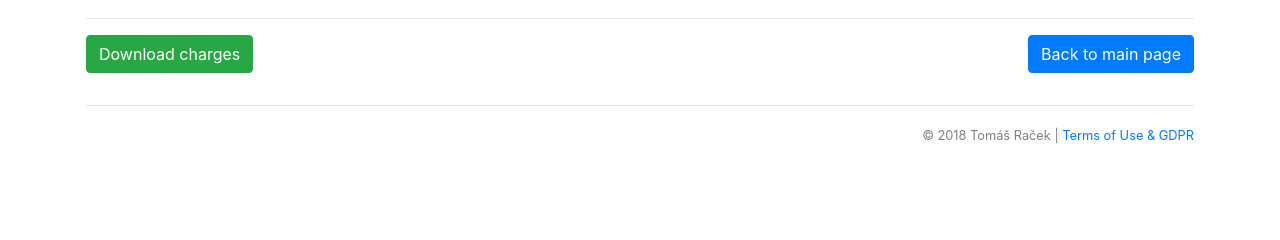
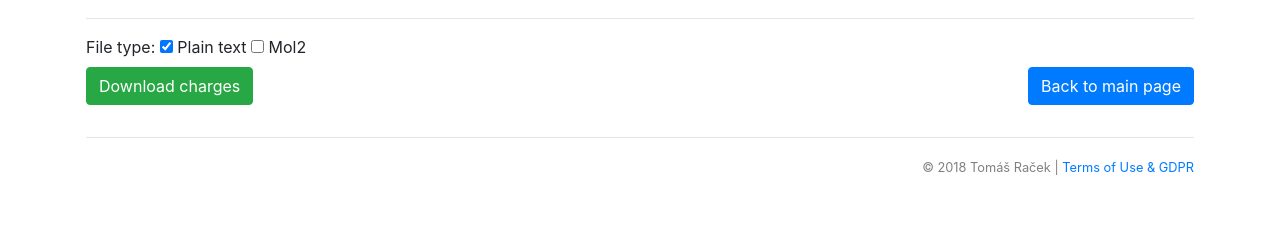
Before and after one commit to sb-ncbr/AtomicChargeCalculator2, a Flask app: template app/templates/calculation.html in a window 1280 px wide. Shown: the part 313-553 px from the top of the page. Run offline with Flask 2, Linux system fonts and the light colour scheme; the template is opened without the code that fills it, so the values that code supplies are empty; parts of the project's set-up code (start-up, migrations or seed data) failed here and were passed over; some libraries are stand-ins or nearby versions.

Commit message:
Use mol2 as additional output format.

```diff
--- a/app/routes.py
+++ b/app/routes.py
@@ -7,14 +7,16 @@ import uuid
 import shutil
 import os
 import re
+import zipfile
 
 from app.method import method_data, parameter_data
 from app.calculation import calculate
+from app.export_charges import prepare_mol2
 
 request_data = {}
 
 
-def extract(tmp_dir, fmt):
+def extract(tmp_dir: str, fmt: str):
     shutil.unpack_archive(os.path.join(tmp_dir, 'input'), os.path.join(tmp_dir, 'tmp'), format=fmt)
     with open(os.path.join(tmp_dir, 'structures.sdf'), 'w') as output:
         for filename in os.listdir(os.path.join(tmp_dir, 'tmp')):
@@ -72,9 +74,9 @@ def main_site():
 def results():
     comp_id = request.args.get('r')
     comp_data = request_data[comp_id]
-    m = re.search('Number of molecules: (.*?)\n', comp_data['output'])
+    m = re.search(r'Number of molecules: (.*?)\n', comp_data['output'])
     n_molecules = m.group(1)
-    m = re.search('Computation took (.*?) seconds\n', comp_data['output'])
+    m = re.search(r'Computation took (.*?) seconds\n', comp_data['output'])
     time = m.group(1)
 
     info = False
@@ -85,7 +87,7 @@ def results():
         elif line == '':
             break
         elif info:
-            m = re.search('(.*?) plain \*: (\d+)', line)
+            m = re.search(r'(.*?) plain \*: (\d+)', line)
             element = m.group(1)
             element_count = int(m.group(2))
             c[element] = element_count
@@ -98,6 +100,17 @@ def results():
 @application.route('/download')
 def download_charges():
     comp_id = request.args.get('r')
+    charges_format = request.args.getlist('format')
     comp_data = request_data[comp_id]
-    return send_from_directory(f'{comp_data["tmpdir"]}', 'charges', as_attachment=True,
-                               attachment_filename=f'{comp_data["method"]}_charges.txt')
+    tmpdir = comp_data['tmpdir']
+    method = comp_data['method']
+    parameters = comp_data['parameters']
+
+    with zipfile.ZipFile(os.path.join(tmpdir, 'charges.zip'), 'w', compression=zipfile.ZIP_DEFLATED) as f:
+        if 'plain' in charges_format:
+            f.write(os.path.join(tmpdir, 'charges'), arcname='charges.txt')
+        if 'mol2' in charges_format:
+            prepare_mol2(tmpdir, method, parameters)
+            f.write(os.path.join(tmpdir, 'charges.mol2'), arcname='charges.mol2')
+
+    return send_from_directory(tmpdir, 'charges.zip', as_attachment=True, attachment_filename=f'{method}_charges.zip')
--- a/app/static/main.js
+++ b/app/static/main.js
@@ -76,14 +76,13 @@ function init_index() {
 
         if (e.options) {
             $('#collapse-options').removeClass('show');
-            $.each($('div[id^="options"]'), function(key, div){
+            $.each($('div[id^="options"]'), function (key, div) {
                 let $div = $(div);
                 $div.hide();
             });
             $(`#options-${m_name}`).show();
             $('#method-options-row').show();
-        }
-        else {
+        } else {
             $('#method-options-row').hide();
         }
 
@@ -144,9 +143,31 @@ function init_index() {
 }
 
 
+function init_results() {
+    let $download = $('#download');
+    let $format_mol2 = $('#format-mol2');
+    let $format_plain = $('#format-plain');
+
+    $download.on('click', function (e) {
+       e.preventDefault();
+       let params = new URLSearchParams();
+       if ($format_mol2.prop('checked')) {
+           params.append('format', 'mol2');
+       }
+
+       if ($format_plain.prop('checked')) {
+           params.append('format', 'plain');
+       }
+       $(location).attr('href', $download.prop('href') + '&' + params);
+    });
+}
+
+
 $(function () {
     let page = window.location.pathname;
     if (page === '/') {
         init_index();
+    } else if (page === '/results') {
+        init_results();
     }
 });
--- a/app/templates/calculation.html
+++ b/app/templates/calculation.html
@@ -30,10 +30,10 @@
         <div class="col-12 col-lg-4 p-3">
             <table class="table">
                 <thead>
-                    <tr>
-                        <th>Element</th>
-                        <th>Number of atoms</th>
-                    </tr>
+                <tr>
+                    <th>Element</th>
+                    <th>Number of atoms</th>
+                </tr>
                 </thead>
                 <tbody>
                 {% for element in counts %}
@@ -51,8 +51,18 @@
     </div>
     <hr>
     <div class="row">
+        <div class="col">
+            File type:
+            <input type="checkbox" id="format-plain" name="format-plain" checked>
+            <label for="format-plain">Plain text</label>
+            <input type="checkbox" id="format-mol2" name="format-mol2">
+            <label for="format-mol2">Mol2</label>
+        </div>
+    </div>
+    <div class="row">
         <div class="col-12 col-md-6 pb-3">
-            <a href="{{ url_for('download_charges', r=comp_id) }}" class="btn btn-success">Download charges</a>
+            <a href="{{ url_for('download_charges', r=comp_id) }}" class="btn btn-success" id="download">Download
+                charges</a>
         </div>
         <div class="col-12 col-md-6 text-md-right pb-3">
             <a href="{{ url_for('main_site') }}" class="btn btn-primary">Back to main page</a>
```
Also changed, not shown: app/export_charges.py (added, +53 -0 lines).
